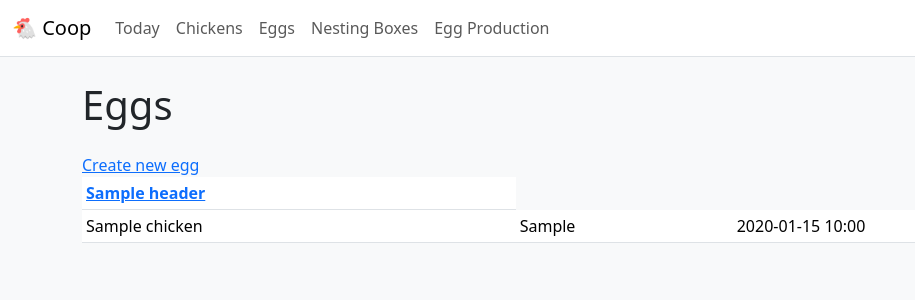
After one commit to dapeef/chicken-watcher, a Django app: template src/web_app/templates/web_app/egg_list.html in a window 1280 px wide. The commit adds this page. Shown: the top 300 px of the page, without its empty margins (0-915 px from the left). Run offline with Django 5.2, Linux system fonts and the light colour scheme; the template is opened without the code that fills it: most values are stand-ins (such as "Sample title", 1, 10 or a date in 2020).

Commit message:
Create Eggs list page

```diff
--- a/src/web_app/templates/base.html
+++ b/src/web_app/templates/base.html
@@ -19,6 +19,7 @@
       <ul class="navbar-nav me-auto">
         <li class="nav-item"><a class="nav-link" href="{% url 'dashboard' %}">Today</a></li>
         <li class="nav-item"><a class="nav-link" href="{% url 'chicken_list' %}">Chickens</a></li>
+        <li class="nav-item"><a class="nav-link" href="{% url 'egg_list' %}">Eggs</a></li>
         <li class="nav-item"><a class="nav-link" href="{% url 'box_list' %}">Nesting Boxes</a></li>
         <li class="nav-item"><a class="nav-link" href="{% url 'egg_production' %}">Egg Production</a></li>
       </ul>
--- /dev/null
+++ b/src/web_app/templates/web_app/egg_list.html
@@ -0,0 +1,39 @@
+{% extends "base.html" %}
+{% block title %}Chickens | Coop{% endblock %}
+
+{% block content %}
+<h1 class="mb-4">Eggs</h1>
+
+<a href="{% url 'egg_create' %}">Create new egg</a>
+
+<div class="table-responsive">
+<table class="table table-sm table-hover align-middle">
+  <thead>
+    <tr>
+      {# loop over the header definitions #}
+      {% for col, label in headers %}
+        {% if sort == col %}
+          <th><a href="?sort=-{{ col }}">{{ label }} ▲</a></th>
+        {% elif sort == '-'|add:col %}
+          <th><a href="?sort={{ col }}">{{ label }} ▼</a></th>
+        {% else %}
+          <th><a href="?sort={{ col }}">{{ label }}</a></th>
+        {% endif %}
+      {% endfor %}
+    </tr>
+  </thead>
+
+  <tbody>
+  {% for egg in object_list %}
+    <tr style="cursor:pointer">
+      <td>{{ egg.chicken|default:'—' }}</td>
+      <td>{{ egg.nesting_box|default:'—' }}</td>
+      <td>{{ egg.laid_at|date:"Y-m-d H:i" }}</td>
+    </tr>
+  {% empty %}
+    <tr><td colspan="8" class="text-muted text-center">No chickens yet.</td></tr>
+  {% endfor %}
+  </tbody>
+</table>
+</div>
+{% endblock %}
--- a/src/web_app/urls.py
+++ b/src/web_app/urls.py
@@ -8,7 +8,8 @@ urlpatterns = [
     path(
         "chickens/<int:pk>/", views.ChickenDetailView.as_view(), name="chicken_detail"
     ),
+    path("eggs/", views.EggListView.as_view(), name="egg_list"),
+    path("eggs/new/", views.EggCreateView.as_view(), name="egg_create"),
     path("boxes/", views.NestingBoxListView.as_view(), name="box_list"),
-    path("eggs/", views.EggProductionView.as_view(), name="egg_production"),
-    path("eggs/new/", views.EggCreateView.as_view(), name="egg_create")
+    path("analytics/eggs/", views.EggProductionView.as_view(), name="egg_production"),
 ]
```
Also changed, not shown: src/web_app/views.py (+23 -0 lines).
